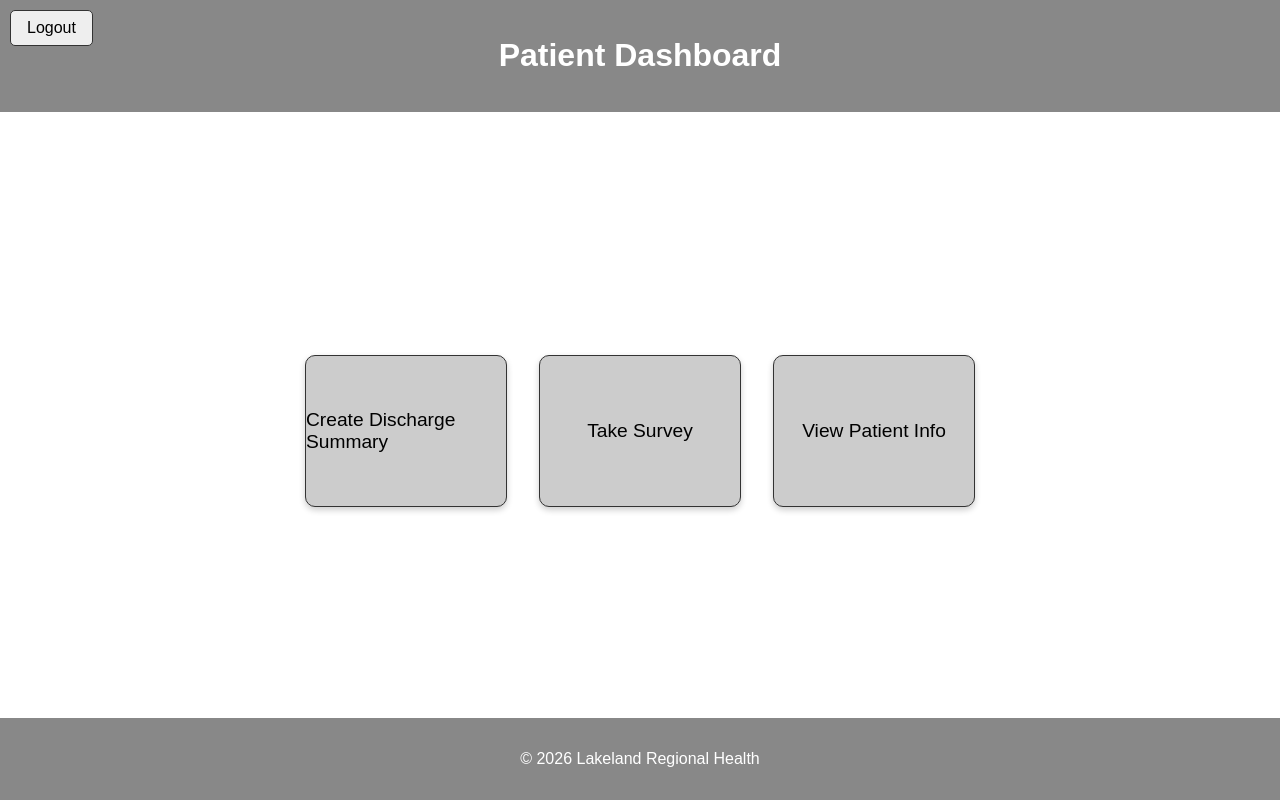
After one commit to Jalvarez0311/Digital-Health-Literacy-Companion-Tool-Lakeland-Regional-Health-, a Django app: page /dashboard/patient/ in a window 1280 px wide. The commit adds this page. Run offline with Django 5.2, Linux system fonts and the light colour scheme.

Commit message:
Frontend updates: dashboards, login/signup pages, styles

```diff
--- /dev/null
+++ b/Frontend/django/HealthFront/companion/static/companion/css/styles.css
@@ -0,0 +1,142 @@
+/* General Styles */
+html, body {
+    margin: 0;
+    padding: 0;
+    height: 100%;
+    font-family: Arial, sans-serif;
+}
+
+body {
+    display: grid;
+    grid-template-rows: auto 1fr auto;
+    min-height: 100vh;
+}
+
+/* Header & Footer */
+header, footer {
+    background-color: #888;
+    color: white;
+    text-align: center;
+    padding: 1rem;
+    position: relative;
+}
+
+/* Header Buttons */
+.back-button, .logout-button {
+    position: absolute;
+    top: 10px;
+    left: 10px;
+    padding: 0.5rem 1rem;
+    font-size: 1rem;
+    border-radius: 5px;
+    border: 1px solid #333;
+    background-color: #eee;
+    cursor: pointer;
+    z-index: 10;
+    text-decoration: none;
+    color: black;
+    display: inline-flex;
+    align-items: center;
+    justify-content: center;
+}
+
+.back-button:hover, .logout-button:hover {
+    background-color: #ddd;
+}
+
+/* Main Content */
+main, .main-center {
+    display: flex;
+    flex-direction: column;
+    justify-content: center;
+    align-items: center;
+    padding: 1rem;
+}
+
+/* Role Cards (Homepage / Dashboards) */
+.role-cards {
+    display: flex;
+    gap: 2rem;
+    margin-top: 2rem;
+    flex-wrap: wrap;
+    justify-content: center;
+}
+
+.role-card {
+    width: 200px;
+    height: 150px;
+    border: 1px solid #333;
+    background-color: #ccc;
+    display: flex;
+    justify-content: center;
+    align-items: center;
+    cursor: pointer;
+    font-size: 1.2rem;
+    border-radius: 10px;
+    box-shadow: 0 3px 6px rgba(0,0,0,0.2);
+    transition: transform 0.2s, box-shadow 0.2s, background-color 0.2s;
+    text-decoration: none; /* remove underline for <a> links */
+    color: black;          /* text color for links */
+}
+
+.role-card:hover {
+    transform: translateY(-5px);
+    box-shadow: 0 6px 12px rgba(0,0,0,0.3);
+    background-color: #bbb;
+}
+
+/* Forms (Login / Signup) */
+form {
+    display: flex;
+    flex-direction: column;
+    align-items: center;
+}
+
+form div {
+    margin-bottom: 1rem;
+    width: 100%;
+    max-width: 300px;
+}
+
+label {
+    display: block;
+    margin-bottom: 0.3rem;
+    font-weight: bold;
+}
+
+input[type="text"], input[type="password"] {
+    width: 100%;
+    padding: 0.5rem;
+    border: 1px solid #333;
+    border-radius: 5px;
+    box-sizing: border-box;
+}
+
+/* Buttons inside forms */
+form button {
+    padding: 0.5rem 1rem;
+    border-radius: 5px;
+    border: 1px solid #333;
+    background-color: #eee;
+    cursor: pointer;
+    font-size: 1rem;
+}
+
+form button:hover {
+    background-color: #ddd;
+}
+
+/* Responsive */
+@media (max-width: 600px) {
+    .role-cards {
+        flex-direction: column;
+        gap: 1.5rem;
+    }
+    .back-button, .logout-button {
+        font-size: 0.9rem;
+        padding: 0.4rem 0.8rem;
+    }
+    header, footer {
+        padding: 0.8rem;
+    }
+}
--- /dev/null
+++ b/Frontend/django/HealthFront/companion/templates/companion/base.html
@@ -0,0 +1,25 @@
+{% load static %}
+<!DOCTYPE html>
+<html>
+<head>
+    <meta charset="UTF-8">
+    <title>{% block title %}Health Companion{% endblock %}</title>
+    <link rel="stylesheet" href="{% static 'companion/css/styles.css' %}">
+</head>
+<body>
+
+<header>
+    {% block header_buttons %}{% endblock %}
+    <h1>{% block header_title %}Welcome!{% endblock %}</h1>
+</header>
+
+<main>
+    {% block content %}{% endblock %}
+</main>
+
+<footer>
+    <p>© 2026 Lakeland Regional Health</p>
+</footer>
+
+</body>
+</html>
--- /dev/null
+++ b/Frontend/django/HealthFront/companion/templates/companion/dashboard_patient.html
@@ -0,0 +1,19 @@
+{% extends "companion/base.html" %}
+
+{% block title %}Patient Dashboard{% endblock %}
+{% block header_title %}Patient Dashboard{% endblock %}
+
+{% block header_buttons %}
+<!-- Logout button instead of back button -->
+<button class="logout-button" onclick="window.location.href='{% url 'logout' %}'">Logout</button>
+{% endblock %}
+
+{% block content %}
+<div class="main-center">
+    <div class="role-cards">
+        <a href="{% url 'discharge_summary' %}" class="role-card">Create Discharge Summary</a>
+        <a href="{% url 'survey' %}" class="role-card">Take Survey</a>
+        <a href="{% url 'patient_info' %}" class="role-card">View Patient Info</a>
+    </div>
+</div>
+{% endblock %}
--- a/Frontend/django/HealthFront/companion/templates/companion/dischargePage.txt
+++ /dev/null
@@ -1 +0,0 @@
-This is the placeholder for where the discharge papers will go
--- a/Frontend/django/HealthFront/companion/urls.py
+++ b/Frontend/django/HealthFront/companion/urls.py
@@ -1,8 +1,14 @@
 from django.urls import path
-from .views import welcome, auth_view, dashboard
+from . import views
 
 urlpatterns = [
-    path('', welcome, name='welcome'),       # Starting page - welcome page
-    path('auth/', auth_view, name='auth'),   # Login page
-    path('dashboard/', dashboard, name='dashboard'),  # Dashboard
+    path('', views.home, name='home'),
+    path('login/', views.login_page, name='login'),
+    path('signup/', views.signup_page, name='signup'),
+    path('logout/', views.logout_user, name='logout'),  # New logout URL
+    path('dashboard/nurse/', views.dashboard_nurse, name='dashboard_nurse'),
+    path('dashboard/patient/', views.dashboard_patient, name='dashboard_patient'),
+    path('discharge/', views.create_discharge, name='discharge_summary'),
+    path('survey/', views.survey, name='survey'),
+    path('patient-info/', views.patient_info, name='patient_info'),
 ]
--- a/Frontend/django/HealthFront/companion/views.py
+++ b/Frontend/django/HealthFront/companion/views.py
@@ -1,24 +1,72 @@
+from django.shortcuts import render
+from django.shortcuts import redirect
+
+def home(request):
+    return render(request, "companion/index.html")
+
 from django.shortcuts import render, redirect
+from django.contrib.auth.models import User
+from django.contrib.auth import authenticate, login, logout
+from django.contrib import messages
 
-def auth_view(request):
-    message = ""
+def signup_page(request):
     if request.method == "POST":
         username = request.POST.get("username")
         password = request.POST.get("password")
+        role = request.POST.get("role")
 
-        # Test login logic
-        if username == "test" and password == "test":
-            # Successful login: redirect to dashboard
-            return redirect("dashboard")
-        else:
-            message = "Incorrect username or password."
+        if User.objects.filter(username=username).exists():
+            messages.error(request, "Username already exists.")
+            return redirect('signup')
 
-    return render(request, "companion/auth.html", {"message": message})
+        # Create user in database
+        user = User.objects.create_user(username=username, password=password)
+        user.save()
+        messages.success(request, "Account created! Please log in.")
+        return redirect(f"{redirect('login')}?role={role}")
+
+    return render(request, "companion/signup.html")
 
 
-def dashboard(request):
-    return render(request, "companion/dashboard.html")
+def login_page(request):
+    if request.method == "POST":
+        username = request.POST.get("username")
+        password = request.POST.get("password")
+        role = request.POST.get("role")
+
+        user = authenticate(request, username=username, password=password)
+        if user is not None:
+            login(request, user)
+            if role == "nurse":
+                return redirect('dashboard_nurse')
+            else:
+                return redirect('dashboard_patient')
+        else:
+            messages.error(request, "Invalid login credentials.")
+
+    return render(request, "companion/login.html")
 
 
-def welcome(request):
-    return render(request, "companion/welcome.html")
+def logout_user(request):
+    logout(request)
+    return redirect('home')
+
+
+def dashboard_nurse(request):
+    return render(request, "companion/dashboard_nurse.html")
+
+def dashboard_patient(request):
+    return render(request, "companion/dashboard_patient.html")
+
+def create_discharge(request):
+    return render(request, "companion/discharge_summary.html")
+
+def survey(request):
+    return render(request, "companion/survey.html")
+
+def patient_info(request):
+    return render(request, "companion/patient_info.html")
+
+def logout_view(request):
+    # Placeholder: for now, just redirect to home page
+    return redirect('home')
```
Also changed, not shown: Frontend/django/HealthFront/companion/static/companion/js/app.js (deleted, +0 -95 lines), Frontend/django/HealthFront/companion/templates/companion/dashboard.html (+11 -23 lines), Frontend/django/HealthFront/companion/templates/companion/dashboard_nurse.html (added, +18 -0 lines), Frontend/django/HealthFront/companion/templates/companion/discharge_summary.html (added, +15 -0 lines), Frontend/django/HealthFront/companion/templates/companion/index.html (added, +14 -0 lines), Frontend/django/HealthFront/companion/templates/companion/login.html (added, +51 -0 lines), Frontend/django/HealthFront/companion/templates/companion/patient_info.html (added, +13 -0 lines), Frontend/django/HealthFront/companion/templates/companion/signup.html (added, +43 -0 lines), Frontend/django/HealthFront/companion/templates/companion/survey.html (added, +13 -0 lines), Frontend/django/HealthFront/companion/templates/companion/welcome.html (deleted, +0 -26 lines), Frontend/django/HealthFront/db.sqlite3.
